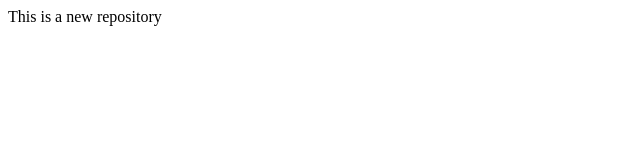
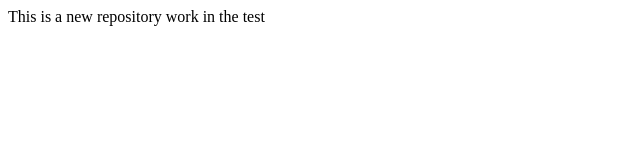
Before and after one commit to Anushkamg-6/Localrepository, a plain HTML site: page index.html in a window 1280 px wide. Shown: the whole page, without its empty margins (0-640 px from the left). Drawn offline with Linux system fonts and the light colour scheme.

Commit message:
Add the new ways

```diff
--- a/index.html
+++ b/index.html
@@ -1 +1 @@
-<p>This is a new repository</p>
+<p>This is a new repository work in the test </p>
```
